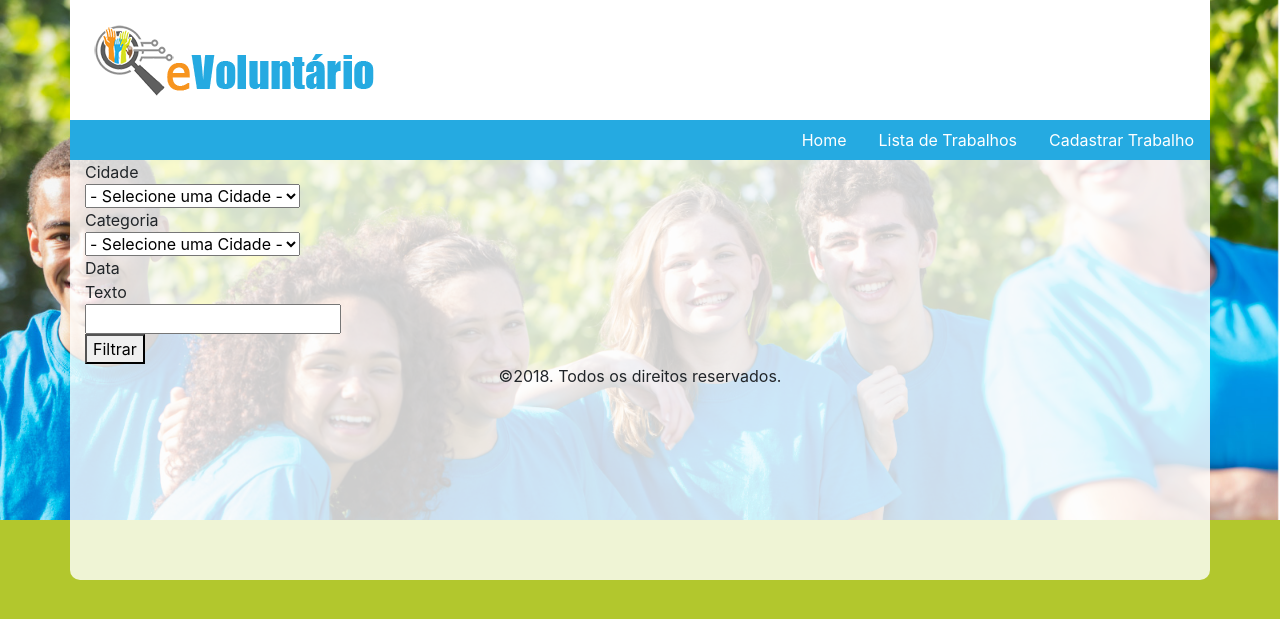
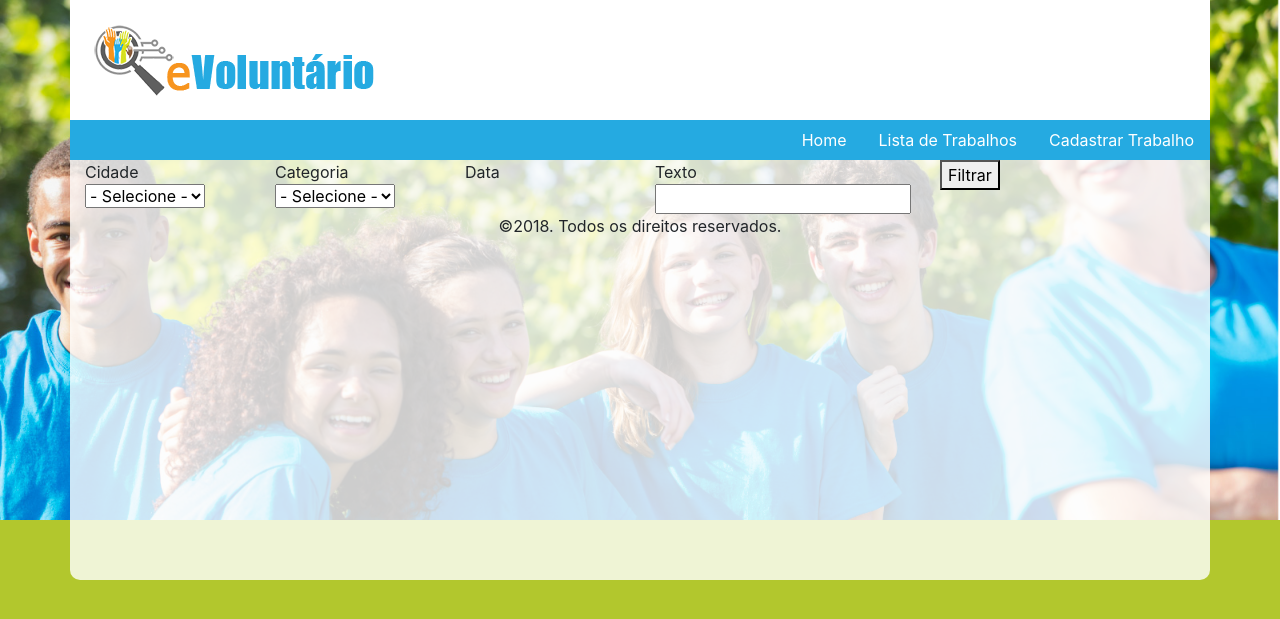
Before and after one commit to colafati/evoluntario, a Symfony app: template templates/listagem_trabalho/index.html.twig in a window 1280 px wide. Shown: the top 619 px of the page. Run offline with Twig, Linux system fonts and the light colour scheme; the template is opened without the code that fills it, so the values that code supplies are empty; some libraries are stand-ins or nearby versions.

Commit message:
Fix Layout

```diff
--- a/templates/listagem_trabalho/index.html.twig
+++ b/templates/listagem_trabalho/index.html.twig
@@ -4,12 +4,12 @@
 
 {% block body %}
     <div class="filtros">
-        <div class="row">
-            <form action="{{ path('listagem_trabalho') }}" method="get">
+        <div>
+            <form action="{{ path('listagem_trabalho') }}" method="get" class="row">
                 <div class="col-2">
                     <span>Cidade</span>
                     <select name="cidade">
-                        <option value=""{% if request.cidade is not defined or request.cidade == '' %} selected="selected"{% endif %}> - Selecione uma Cidade - </option>
+                        <option value=""{% if request.cidade is not defined or request.cidade == '' %} selected="selected"{% endif %}> - Selecione - </option>
                         {% for cidade in cidades %}
                             <option value="{{ cidade.cidade }}"{% if request.cidade is defined and request.cidade == cidade.cidade %} selected="selected"{% endif %}>{{ cidade.cidade }}</option>
                         {% endfor %}
@@ -18,7 +18,7 @@
                 <div class="col-2">
                     <span>Categoria</span>
                     <select name="categoria">
-                        <option value=""{% if request.categoria is not defined or request.categoria == '' %} selected="selected"{% endif %}> - Selecione uma Cidade - </option>
+                        <option value=""{% if request.categoria is not defined or request.categoria == '' %} selected="selected"{% endif %}> - Selecione - </option>
                         {% for categoria in categorias %}
                             <option value="{{ categoria.categoria }}"{% if request.categoria is defined and request.categoria == categoria.categoria %} selected="selected"{% endif %}>{{ categoria.categoria }}</option>
                         {% endfor %}
```
